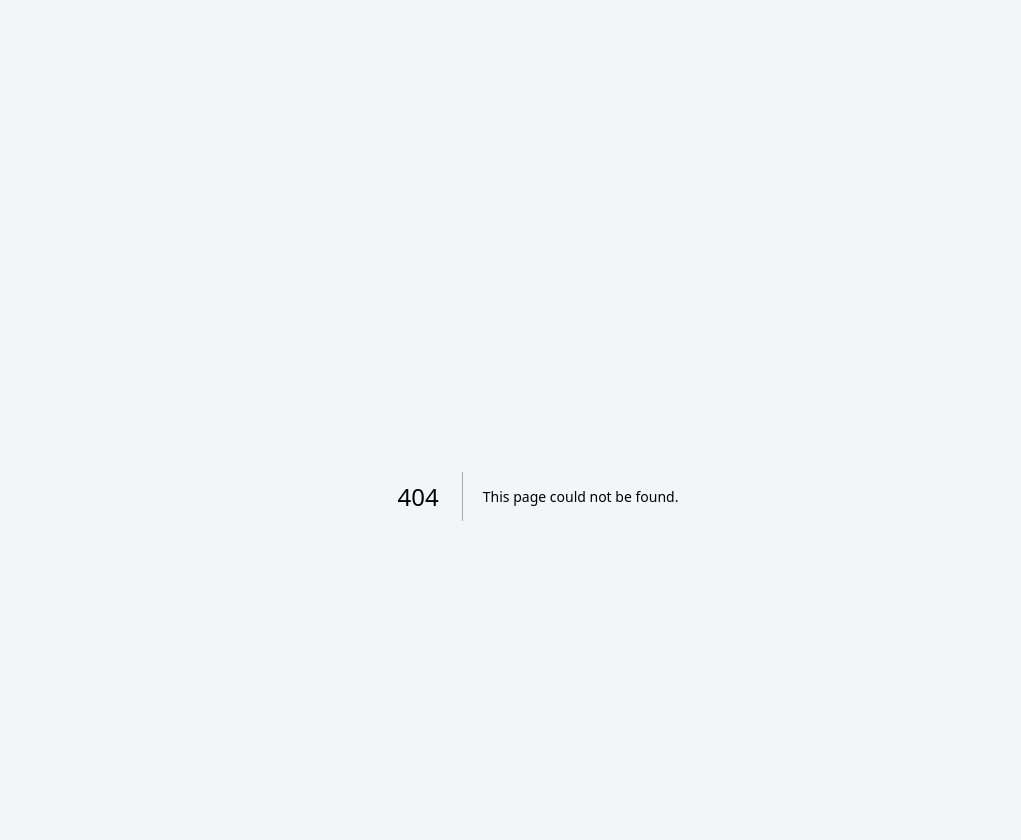
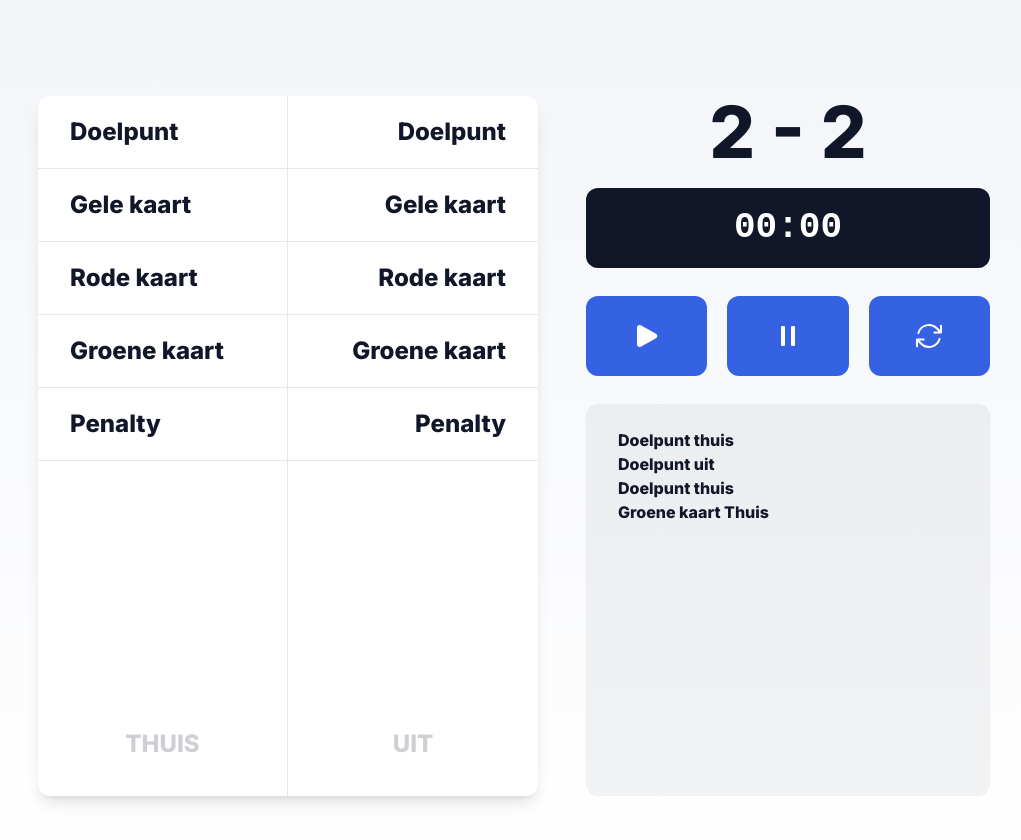
Before and after one commit to buuraak/match-logger, a Next.js app: page /match in a window 1280 px wide. Before the commit this address had no page. Shown: the top 840 px of the page, without its empty margins (102-1123 px from the left). Built offline with nearby package versions, Linux system fonts and the light colour scheme.

Commit message:
Create: match page
Create match page with log buttons and match details and timer.

```diff
--- a/src/app/layout.js
+++ b/src/app/layout.js
@@ -11,8 +11,8 @@ export const metadata = {
 export default function RootLayout({ children }) {
   return (
     <html lang="nl">
-        <body className={`${inter.className}`}>
-            <main className="flex flex-col min-h-screen items-center justify-center p-24 bg-[#F3F5F9]">
+        <body className={`bg-[#F3F5F9] ${inter.className}`}>
+            <main className="flex flex-col min-h-screen items-center justify-center p-24 overflow-x-hidden md:overflow-hidden">
                 {children}
             </main>
         </body>
--- /dev/null
+++ b/src/app/match/components/ActionLogger.js
@@ -0,0 +1,30 @@
+export default function ActionLogger() {
+    return (
+        <div className="h-[700px] w-auto grid grid-cols-2 bg-white rounded-xl shadow-lg">
+            <div className="text-black h-full border-r">
+                <div className="h-1/2">
+                    <p className="text-2xl font-extrabold border-b pl-8 py-5 rounded-tl-xl hover:bg-primary hover:text-white duration-100">Doelpunt</p>
+                    <p className="text-2xl font-extrabold border-b pl-8 py-5 hover:bg-primary hover:text-white duration-100">Gele kaart</p>
+                    <p className="text-2xl font-extrabold border-b pl-8 py-5 hover:bg-primary hover:text-white duration-100">Rode kaart</p>
+                    <p className="text-2xl font-extrabold border-b pl-8 py-5 hover:bg-primary hover:text-white duration-100">Groene kaart</p>
+                    <p className="text-2xl font-extrabold border-b pl-8 py-5 hover:bg-primary hover:text-white duration-100">Penalty</p>
+                </div>
+                <div className="h-1/2 flex justify-center items-end pb-9">
+                    <p className="font-extrabold text-2xl opacity-20 text-center">THUIS</p>
+                </div>
+            </div>
+            <div className="text-black text-right h-full">
+                <div className="h-1/2">
+                    <p className="text-2xl font-extrabold rounded-tr-xl border-b pr-8 py-5 hover:bg-primary hover:text-white duration-100">Doelpunt</p>
+                    <p className="text-2xl font-extrabold border-b pr-8 py-5 hover:bg-primary hover:text-white duration-100">Gele kaart</p>
+                    <p className="text-2xl font-extrabold border-b pr-8 py-5 hover:bg-primary hover:text-white duration-100">Rode kaart</p>
+                    <p className="text-2xl font-extrabold border-b pr-8 py-5 hover:bg-primary hover:text-white duration-100">Groene kaart</p>
+                    <p className="text-2xl font-extrabold border-b pr-8 py-5 hover:bg-primary hover:text-white duration-100">Penalty</p>
+                </div>
+                <div className="h-1/2 flex justify-center items-end pb-9">
+                    <p className="font-extrabold text-2xl opacity-20 text-center">UIT</p>
+                </div>
+            </div>
+        </div>
+    )
+}
--- /dev/null
+++ b/src/app/match/components/MatchDetails.js
@@ -0,0 +1,62 @@
+"use client"
+
+import { useState, useRef } from 'react';
+
+export default function MatchDetails() {
+    const [time, setTime] = useState(0);
+    const intervalRef = useRef();
+
+    const startTimer = () => {
+      intervalRef.current = setInterval(() => {
+        setTime((prevTime) => prevTime + 1);
+      }, 1000);
+    };
+
+    const stopTimer = () => {
+      clearInterval(intervalRef.current);
+    };
+
+    const formatTime = (time) => {
+      const minutes = Math.floor(time / 60).toString().padStart(2, '0');
+      const seconds = (time % 60).toString().padStart(2, '0');
+      return `${minutes}:${seconds}`;
+    };
+
+    const resetTime = (time) => {
+        setTime(0);
+        clearInterval(intervalRef.current);
+    }
+    return (
+        <div className="h-[700px] w-[500px] text-black flex flex-col px-12">
+            <h2 className="text-7xl font-extrabold text-center pb-5">2 - 2</h2>
+            <div className="bg-black h-[90px] py-5 rounded-xl text-white font-courier font-bold flex justify-center items-center text-4xl">
+                <span>{formatTime(time)}</span>
+            </div>
+            <div className="grid grid-cols-3 gap-5 py-7">
+                <button onClick={startTimer} className="h-[80px] bg-primary rounded-xl">
+                    <svg xmlns="http://www.w3.org/2000/svg" viewBox="0 0 24 24" fill="white" width="32px" height="32px" className="mx-auto">
+                        <path fill-rule="evenodd" d="M4.5 5.653c0-1.426 1.529-2.33 2.779-1.643l11.54 6.348c1.295.712 1.295 2.573 0 3.285L7.28 19.991c-1.25.687-2.779-.217-2.779-1.643V5.653z" clip-rule="evenodd" />
+                    </svg>
+                </button>
+                <button onClick={stopTimer} className="h-[80px] bg-primary rounded-xl">
+                    <svg xmlns="http://www.w3.org/2000/svg" viewBox="0 0 24 24" fill="white" width="32px" height="32px" className="mx-auto">
+                        <path fill-rule="evenodd" d="M6.75 5.25a.75.75 0 01.75-.75H9a.75.75 0 01.75.75v13.5a.75.75 0 01-.75.75H7.5a.75.75 0 01-.75-.75V5.25zm7.5 0A.75.75 0 0115 4.5h1.5a.75.75 0 01.75.75v13.5a.75.75 0 01-.75.75H15a.75.75 0 01-.75-.75V5.25z" clip-rule="evenodd" />
+                    </svg>
+                </button>
+                <button onClick={resetTime} className="h-[80px] bg-primary rounded-xl">
+                    <svg xmlns="http://www.w3.org/2000/svg" viewBox="0 0 24 24" fill="white" width="32px" height="32px" className="mx-auto">
+                        <path fill-rule="evenodd" d="M4.755 10.059a7.5 7.5 0 0112.548-3.364l1.903 1.903h-3.183a.75.75 0 100 1.5h4.992a.75.75 0 00.75-.75V4.356a.75.75 0 00-1.5 0v3.18l-1.9-1.9A9 9 0 003.306 9.67a.75.75 0 101.45.388zm15.408 3.352a.75.75 0 00-.919.53 7.5 7.5 0 01-12.548 3.364l-1.902-1.903h3.183a.75.75 0 000-1.5H2.984a.75.75 0 00-.75.75v4.992a.75.75 0 001.5 0v-3.18l1.9 1.9a9 9 0 0015.059-4.035.75.75 0 00-.53-.918z" clip-rule="evenodd" />
+                    </svg>
+                </button>
+            </div>
+            <div className="bg-black bg-opacity-5 rounded-xl h-full">
+                <ul className="font-extrabold pt-6 pl-8">
+                    <li>Doelpunt thuis</li>
+                    <li>Doelpunt uit</li>
+                    <li>Doelpunt thuis</li>
+                    <li>Groene kaart Thuis</li>
+                </ul>
+            </div>
+        </div>
+    )
+}
--- /dev/null
+++ b/src/app/match/page.js
@@ -0,0 +1,11 @@
+import ActionLogger from "./components/ActionLogger"
+import MatchDetails from "./components/MatchDetails"
+
+export default function Match() {
+    return (
+        <div className="grid grid-cols-1 md:grid-cols-2">
+            <ActionLogger />
+            <MatchDetails />
+        </div>
+    )
+}
```
